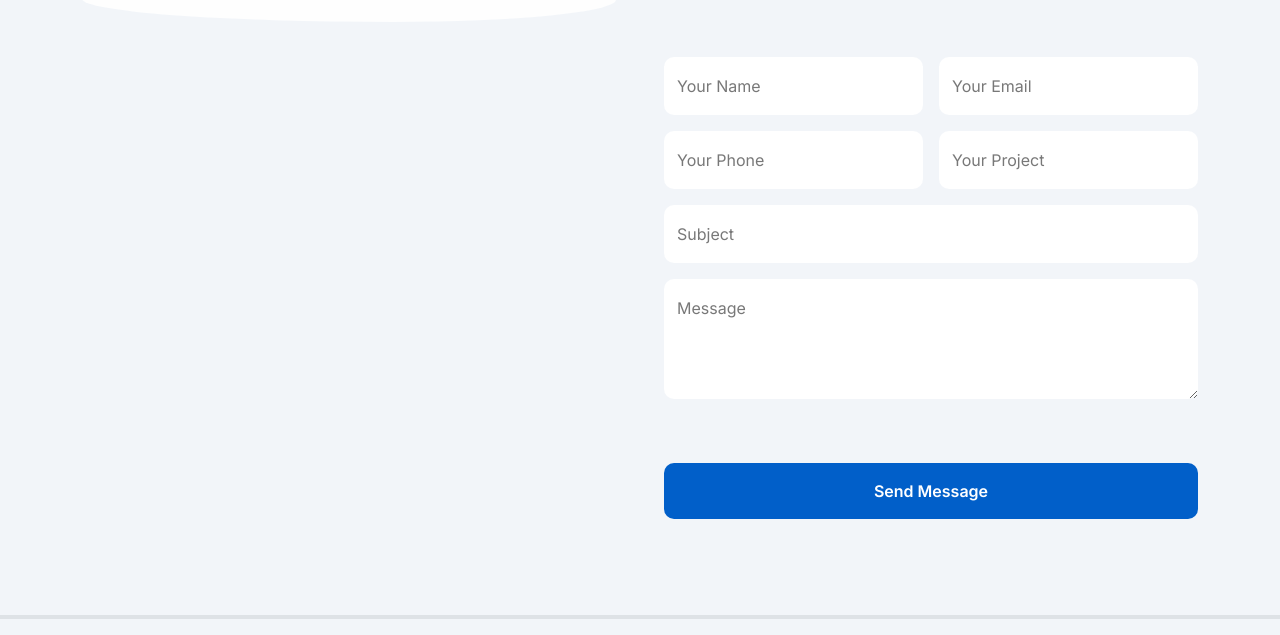
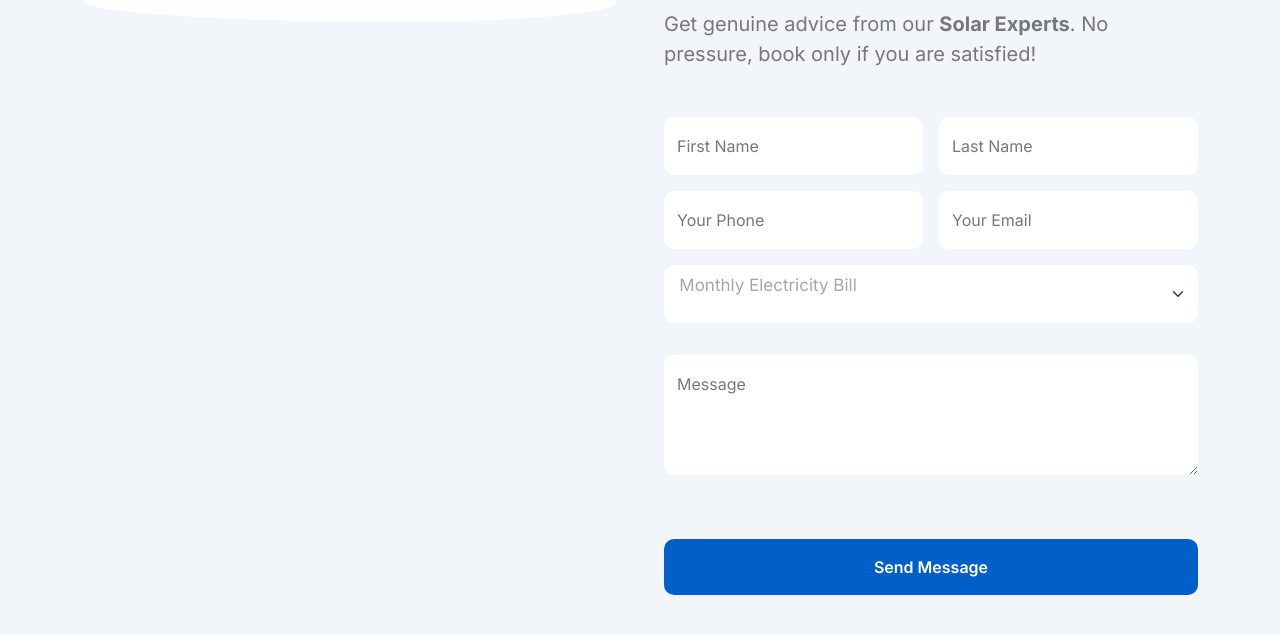
Before and after one commit to Sameerali890/Solarspot, a plain HTML site: page index.html in a window 1280 px wide. Shown: the part 1205-1840 px from the top of the page. Drawn offline with nearby package versions, Linux system fonts and the light colour scheme; a web font is replaced by a local one.

Commit message:
Form done

```diff
--- a/index.html
+++ b/index.html
@@ -64,8 +64,8 @@
               <div class="border-end border-primary pe-3">
                 <a href="#" class="text-muted small"
                   ><i class="fas fa-map-marker-alt text-primary me-2"></i
-                  >Basement 2,Khurram nagar, Ring road lucknow uttar
-                  pradesh 226022</a
+                  >Basement 2,Khurram nagar, Ring road lucknow uttar pradesh
+                  226022</a
                 >
               </div>
               <div class="ps-3">
@@ -92,24 +92,6 @@
                   ><i class="fab fa-linkedin-in"></i
                 ></a>
               </div>
-              <!-- <div class="dropdown ms-3">
-                <a
-                  href="#"
-                  class="dropdown-toggle text-dark"
-                  data-bs-toggle="dropdown"
-                  ><small
-                    ><i class="fas fa-globe-europe text-primary me-2"></i>
-                    English</small
-                  ></a
-                >
-                <div class="dropdown-menu rounded">
-                  <a href="#" class="dropdown-item">English</a>
-                  <a href="#" class="dropdown-item">Bangla</a>
-                  <a href="#" class="dropdown-item">French</a>
-                  <a href="#" class="dropdown-item">Spanish</a>
-                  <a href="#" class="dropdown-item">Arabic</a>
-                </div>
-              </div> -->
             </div>
           </div>
         </div>
@@ -122,7 +104,11 @@
       <div class="container">
         <nav class="navbar navbar-expand-lg navbar-light">
           <a href="#" class="navbar-brand p-0">
-            <img class="logo rounded-3" src="img/Solarspot logo-1 1.png" alt="Logo" />
+            <img
+              class="logo rounded-3"
+              src="img/Solarspot logo-1 1.png"
+              alt="Logo"
+            />
           </a>
           <button
             class="navbar-toggler"
@@ -134,7 +120,7 @@
           </button>
           <div class="collapse navbar-collapse" id="navbarCollapse">
             <div class="navbar-nav mx-0 mx-lg-auto">
-              <a href="index.html" class="nav-item nav-link  active">Home</a>
+              <a href="index.html" class="nav-item nav-link active">Home</a>
               <a href="about.html" class="nav-item nav-link">About</a>
               <a href="service.html" class="nav-item nav-link">Services</a>
               <a href="blog.html" class="nav-item nav-link">Vision</a>
@@ -152,15 +138,6 @@
                 </div>
               </div>
               <a href="contact.html" class="nav-item nav-link">Contact</a>
-              <!-- <div class="nav-btn px-3">
-                <button
-                  class="btn-search btn btn-primary btn-md-square rounded-circle flex-shrink-0"
-                  data-bs-toggle="modal"
-                  data-bs-target="#searchModal"
-                >
-                  <i class="fas fa-search"></i>
-                </button>
-              </div> -->
             </div>
           </div>
           <div class="d-none d-xl-flex flex-shrink-0 ps-4">
@@ -253,7 +230,6 @@
                   <div
                     class="d-flex justify-content-center justify-content-md-start flex-shrink-0 mb-4"
                   >
-
                     <a
                       class="btn btn-dark rounded-pill py-3 px-4 px-md-5 ms-2"
                       href="#"
@@ -300,64 +276,123 @@
     <!-- Carousel End -->
 
     <!-- Contact Start -->
-    <div class="container-fluid contact bg-light py-5 border-bottom border-4">
+    <div
+      class="container-fluid form contact bg-light py-5 border-bottom border-4"
+    >
       <div class="container py-5">
-            <div class="text-center mx-auto pb-5 wow fadeInUp" data-wow-delay="0.2s" style="max-width: 800px;">
+        <div
+          class="text-center mx-auto pb-5 wow fadeInUp"
+          data-wow-delay="0.2s"
+          style="max-width: 800px"
+        >
           <h4 class="text-primary">Contact Us</h4>
-                <h1 class="display-4 mb-4">If you have any query please contact now</h1>
+          <h1 class="display-4 mb-4">
+            If you have any query please contact now
+          </h1>
         </div>
         <div class="row g-5">
           <div class="col-xl-6 wow fadeInLeft" data-wow-delay="0.2s">
-                    <div class="contact-img d-flex justify-content-center" >
+            <div class="contact-img d-flex justify-content-center">
               <div class="contact-img-inner mb-4">
-                            <img src="img/contact.png" class="img-fluid w-100"  alt="Image">
+                <img
+                  src="img/contact.png"
+                  class="img-fluid w-100"
+                  alt="Image"
+                />
               </div>
             </div>
           </div>
           <div class="col-xl-6 wow fadeInRight" data-wow-delay="0.4s">
             <div>
-                        <h4 class="text-primary pb-5">Send Your Message</h4>
-                        <form>
+              <h4 class="text-primary">Send Your Message</h4>
+              <p class="fs-5 mb-5">Get genuine advice from our <span class="fw-bold">Solar Experts</span>.
+                No pressure, book only if you are satisfied!</p>
+              <form action="https://api.web3forms.com/submit" method="POST">
+                <input
+                  type="hidden"
+                  name="access_key"
+                  value="9acd8131-bcdf-4312-8fd6-bd99311605eb"
+                />
                 <div class="row g-3">
                   <div class="col-lg-12 col-xl-6">
                     <div class="form-floating">
-                                        <input type="text" class="form-control border-0" id="name" placeholder="Your Name">
-                                        <label for="name">Your Name</label>
+                      <input
+                        type="text"
+                        name="firstname"
+                        placeholder="First Name"
+                        class="form-control border-0"
+                        id="name"
+                        required
+                      />
+                      <label for="name">First Name</label>
                     </div>
                   </div>
                   <div class="col-lg-12 col-xl-6">
                     <div class="form-floating">
-                                        <input type="email" class="form-control border-0" id="email" placeholder="Your Email">
-                                        <label for="email">Your Email</label>
-                                    </div>
-                                </div>
+                      <input
+                        type="text"
+                        name="lastname"
+                        class="form-control border-0"
+                        id="email"
+                        placeholder="Your Email"
+                        required
+                      />
+                      <label for="email">Last Name</label>
+                    </div>
+                  </div>
+
                   <div class="col-lg-12 col-xl-6">
                     <div class="form-floating">
-                                        <input type="phone" class="form-control border-0" id="phone" placeholder="Phone">
+                      <input
+                        type="phone"
+                        class="form-control border-0"
+                        id="phone"
+                        name="phone"
+                        placeholder="Phone"
+                        required
+                      />
                       <label for="phone">Your Phone</label>
                     </div>
                   </div>
                   <div class="col-lg-12 col-xl-6">
                     <div class="form-floating">
-                                        <input type="text" class="form-control border-0" id="project" placeholder="Project">
-                                        <label for="project">Your Project</label>
-                                    </div>
+                      <input
+                        type="email"
+                        class="form-control border-0"
+                        id="project"
+                        name="email"
+                        placeholder="Project"
+                        required
+                      />
+                      <label for="project">Your Email</label>
+                    </div>
+                  </div>
+                  <div class="form-floating mb-3">
+                    <select class="form-select border-0 px-3 " required name="Monthly Electricity Bill" id="newField1" aria-label="Monthly Electricity Bill">
+                        <option value="1500"></option>
+                        <option value="1500 - 2000">1500 - 2000</option>
+                        <option value="2000 - 2500">2000 - 2500</option>
+                        <option value="2500 - 3000">2500 - 3000</option>
+                        <option value="3000 & above">3000 & above</option>
+                    </select>
+                    <label class="px-4 fw-fill fs-5" for="Monthly Electricity Bill">Monthly Electricity Bill</label>
                 </div>
                   <div class="col-12">
                     <div class="form-floating">
-                                        <input type="text" class="form-control border-0" id="subject" placeholder="Subject">
-                                        <label for="subject">Subject</label>
-                                    </div>
-                                </div>
-                                <div class="col-12">
-                                    <div class="form-floating">
-                                        <textarea class="form-control border-0" placeholder="Leave a message here" id="message" style="height: 120px"></textarea>
+                      <textarea
+                        class="form-control border-0"
+                        placeholder="Leave a message here"
+                        id="message"
+                        name="Message"
+                        style="height: 120px"
+                      ></textarea>
                       <label for="message">Message</label>
                     </div>
-
                   </div>
                   <div class="col-12 pt-5">
-                                    <button class="btn btn-primary w-100 py-3">Send Message</button>
+                    <button type="submit" class="btn btn-primary w-100 py-3">
+                      Send Message
+                    </button>
                   </div>
                 </div>
               </form>
@@ -531,7 +566,7 @@
                 <i class="fa fa-check text-primary me-3"></i>Proactive System
                 Monitoring.
               </p>
-              <a class="btn btn-primary rounded-pill py-3  " href="#"
+              <a class="btn btn-primary rounded-pill py-3" href="#"
                 >More Information</a
               >
             </div>
@@ -619,7 +654,11 @@
           <h4 class="text-primary">Our Services</h4>
           <h1 class="display-4 mb-4">We Provide Best Services</h1>
           <p class="mb-0">
-            At SolarSpot, we are committed to delivering high-quality, durable solar systems that meet the specific needs of our commercial clients. Our expertise ensures that businesses, factories, and other enterprises can benefit from clean, renewable energy, contributing to a greener and more sustainable future.
+            At SolarSpot, we are committed to delivering high-quality, durable
+            solar systems that meet the specific needs of our commercial
+            clients. Our expertise ensures that businesses, factories, and other
+            enterprises can benefit from clean, renewable energy, contributing
+            to a greener and more sustainable future.
           </p>
         </div>
         <div class="row g-4 justify-content-center">
@@ -631,7 +670,7 @@
               <div class="service-img">
                 <img
                   src="img/service 1.jpg"
-                  class="img-fluid service-img rounded-top  w-100"
+                  class="img-fluid service-img rounded-top w-100"
                   alt=""
                 />
                 <div class="service-icon p-3">
@@ -640,9 +679,15 @@
               </div>
               <div class="service-content p-4">
                 <div class="service-content-inner">
-                  <a href="#" class="d-inline-block h4 mb-4">Residential Solar</a>
+                  <a href="#" class="d-inline-block h4 mb-4"
+                    >Residential Solar</a
+                  >
                   <p class="mb-4 wrap">
-                    At SolarSpot, we specialize in installing residential solar systems that cater to the daily electricity needs of individual homes. Our solutions are designed to harness the power of the sun, providing a reliable and sustainable source of energy for everyday use
+                    At SolarSpot, we specialize in installing residential solar
+                    systems that cater to the daily electricity needs of
+                    individual homes. Our solutions are designed to harness the
+                    power of the sun, providing a reliable and sustainable
+                    source of energy for everyday use
                   </p>
                   <a class="btn btn-primary rounded-pill py-2 px-4" href="#"
                     >Read More</a
@@ -670,12 +715,15 @@
                 <div class="service-content-inner">
                   <a href="#" class="d-inline-block h4 mb-4"
                     >Commercial Solar
-                    </a
-                  >
+                  </a>
                   <p class="mb-4 wrap">
-                    At SolarSpot, our commercial solar solutions are tailored to meet the diverse energy needs of various industries. Our main clients include businesses, factories, solar atta chakki (flour mills), and solar pumps. We understand the unique energy demands of these sectors and provide customized solar installations that enhance efficiency and reduce operational costs.
-
-
+                    At SolarSpot, our commercial solar solutions are tailored to
+                    meet the diverse energy needs of various industries. Our
+                    main clients include businesses, factories, solar atta
+                    chakki (flour mills), and solar pumps. We understand the
+                    unique energy demands of these sectors and provide
+                    customized solar installations that enhance efficiency and
+                    reduce operational costs.
                   </p>
                   <a class="btn btn-primary rounded-pill py-2 px-4" href="#"
                     >Read More</a
@@ -703,8 +751,12 @@
                 <div class="service-content-inner">
                   <a href="#" class="d-inline-block h4 mb-4">Businesses</a>
                   <p class="mb-4 wrap">
-                    For corporate offices, retail establishments, and other business enterprises, our solar solutions offer a reliable and cost-effective alternative to conventional power sources. By installing solar systems, businesses can reduce their energy expenses, increase sustainability, and achieve greater energy independence.
-
+                    For corporate offices, retail establishments, and other
+                    business enterprises, our solar solutions offer a reliable
+                    and cost-effective alternative to conventional power
+                    sources. By installing solar systems, businesses can reduce
+                    their energy expenses, increase sustainability, and achieve
+                    greater energy independence.
                   </p>
                   <a class="btn btn-primary rounded-pill py-2 px-4" href="#"
                     >Read More</a
@@ -732,8 +784,12 @@
                 <div class="service-content-inner">
                   <a href="#" class="d-inline-block h4 mb-4">Factories</a>
                   <p class="mb-4 wrap">
-                    Manufacturing facilities often have high energy requirements, making them ideal candidates for solar power. Our systems are designed to handle the significant electricity demands of factories, providing a stable and sustainable energy source that supports production processes while minimizing environmental impact.
-
+                    Manufacturing facilities often have high energy
+                    requirements, making them ideal candidates for solar power.
+                    Our systems are designed to handle the significant
+                    electricity demands of factories, providing a stable and
+                    sustainable energy source that supports production processes
+                    while minimizing environmental impact.
                   </p>
                   <a class="btn btn-primary rounded-pill py-2 px-4" href="#"
                     >Read More</a
@@ -742,8 +798,10 @@
               </div>
             </div>
           </div>
-          <div class="col-12 text-center wow fadeInUp" data-wow-delay="0.2s">
-          </div>
+          <div
+            class="col-12 text-center wow fadeInUp"
+            data-wow-delay="0.2s"
+          ></div>
         </div>
       </div>
     </div>
@@ -782,7 +840,10 @@
                     data-bs-parent="#accordionExample"
                   >
                     <div class="accordion-body rounded">
-                        Going solar has several benefits. First, it’s a smart financial move. By installing solar panels on your property, you can save money on your electricity bills and protect yourself against rising rates in the future.
+                      Going solar has several benefits. First, it’s a smart
+                      financial move. By installing solar panels on your
+                      property, you can save money on your electricity bills and
+                      protect yourself against rising rates in the future.
                     </div>
                   </div>
                 </div>
@@ -806,7 +867,10 @@
                     data-bs-parent="#accordionExample"
                   >
                     <div class="accordion-body">
-                      A: The amount you save depends on your area’s utility rates, solar policies, and the size of your system. But rest assured, going solar is a wise investment regardless of where you live.
+                      A: The amount you save depends on your area’s utility
+                      rates, solar policies, and the size of your system. But
+                      rest assured, going solar is a wise investment regardless
+                      of where you live.
                     </div>
                   </div>
                 </div>
@@ -830,7 +894,10 @@
                     data-bs-parent="#accordionExample"
                   >
                     <div class="accordion-body">
-                      A: Studies have shown that homes with solar energy systems sell for more. However, this increase in property value is more significant if you own (rather than lease) your solar panel system.
+                      A: Studies have shown that homes with solar energy systems
+                      sell for more. However, this increase in property value is
+                      more significant if you own (rather than lease) your solar
+                      panel system.
                     </div>
                   </div>
                 </div>
@@ -1300,14 +1367,12 @@
                 <div class="col-md-6 col-lg-6 col-xl-5">
                   <div class="footer-item">
                     <a href="index.html" class="p-0">
-                      <h3 class="text-white"> SolarSpot
-                      </h3>
+                      <h3 class="text-white">SolarSpot</h3>
                       <!-- <img src="img/logo.png" alt="Logo"> -->
                     </a>
                     <p class="text-white mb-4">
-                        Professional Solar Installation
-                        Guaranteed Yearly Savings on Electricity Bill
-                        Trusted By 2600+ Lucknowites
+                      Professional Solar Installation Guaranteed Yearly Savings
+                      on Electricity Bill Trusted By 2600+ Lucknowites
                     </p>
                     <div class="footer-btn d-flex">
                       <a class="btn btn-md-square rounded-circle me-3" href="#"
@@ -1510,9 +1575,7 @@
           <div class="col-xl-3">
             <div class="footer-item">
               <h4 class="text-white mb-4">Newsletter</h4>
-              <p class="text-white mb-3">
-                Feel free to contact us
-              </p>
+              <p class="text-white mb-3">Feel free to contact us</p>
               <div class="position-relative rounded-pill mb-4">
                 <input
                   class="form-control rounded-pill w-100 py-3 ps-4 pe-5"
```
Also changed, not shown: css/style.css (+25 -0 lines). Lines whose indentation alone changed are shown as unchanged.
